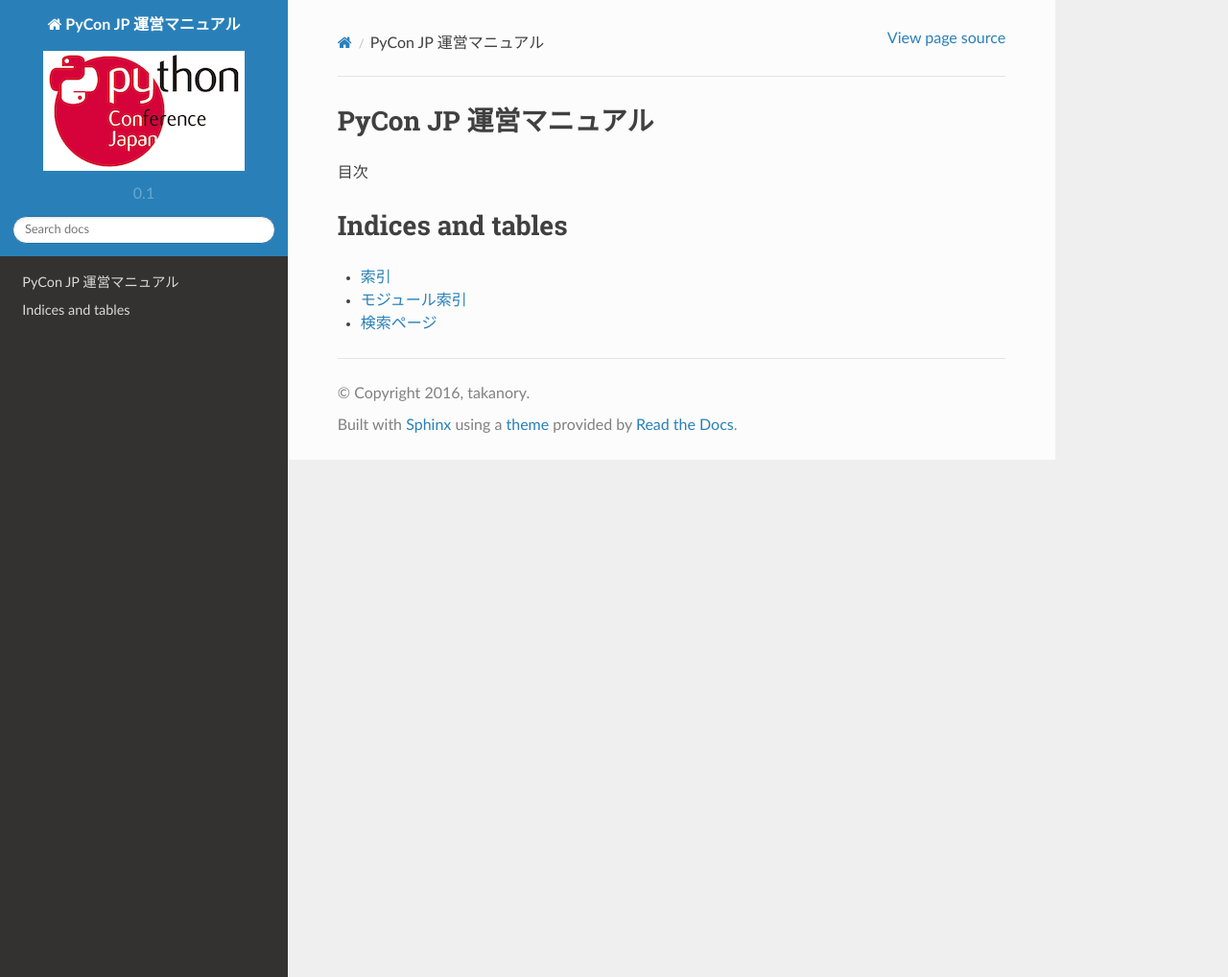
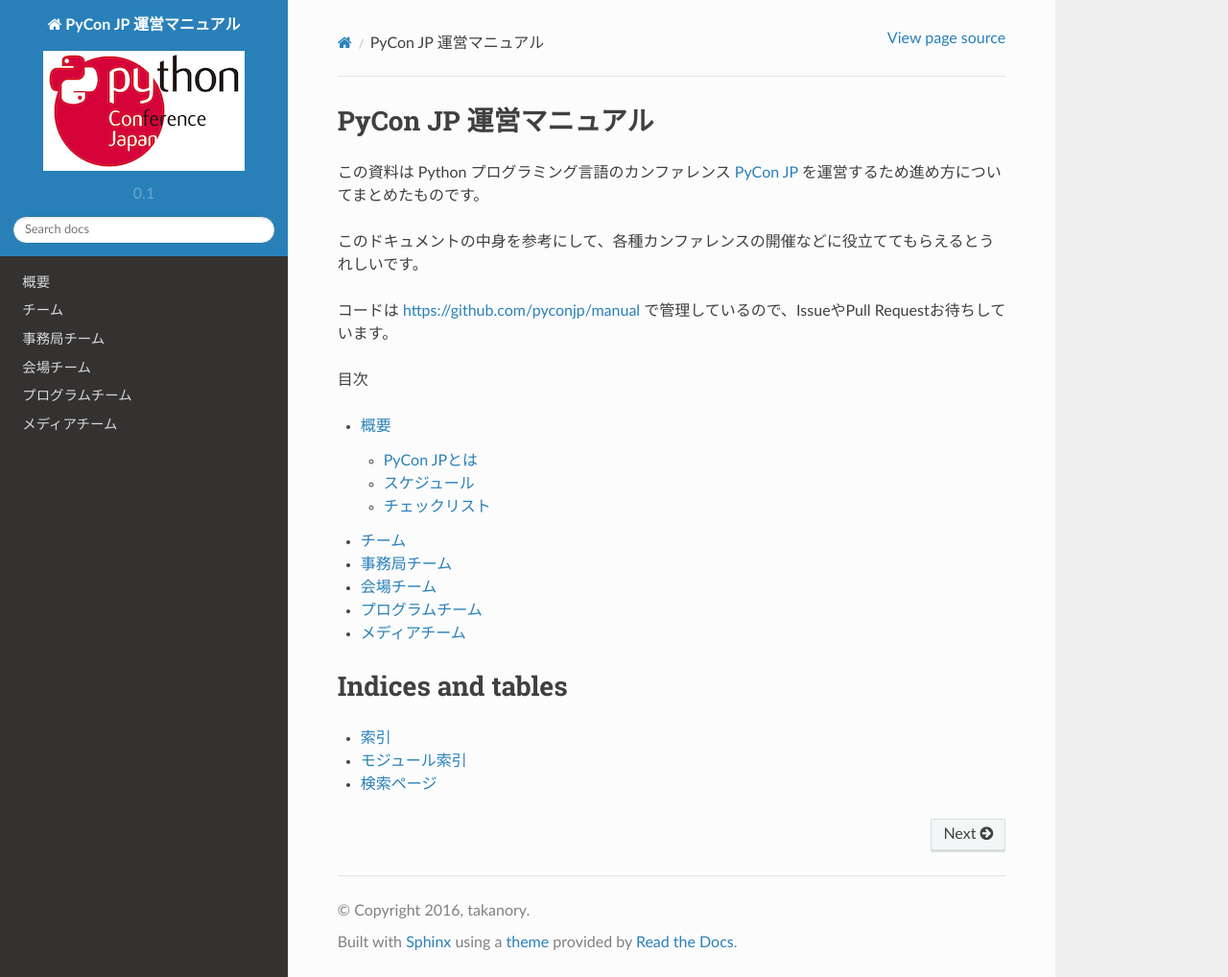
Before and after one commit to pyconjp/manual, a Sphinx documentation site: the page built from source/index.rst, in a window 1280 px wide and 1018 px high. Shown: the whole window at 96% size. Built offline with Sphinx 7.4.7 and the Read the Docs theme 2.0.0, drawn with Linux system fonts in a browser that asks for light colours.

Commit message:
ISSHA-188 Add document folders and index.rst

```diff
--- a/source/index.rst
+++ b/source/index.rst
@@ -6,12 +6,23 @@
 PyCon JP 運営マニュアル
 =======================
 
+この資料は Python プログラミング言語のカンファレンス `PyCon JP <http://www.pycon.jp>`_ を運営するため進め方についてまとめたものです。
+
+このドキュメントの中身を参考にして、各種カンファレンスの開催などに役立ててもらえるとうれしいです。
+
+コードは https://github.com/pyconjp/manual で管理しているので、IssueやPull Requestお待ちしています。
+
 目次
 
 .. toctree::
    :maxdepth: 2
 
-
+   overview/index
+   team/index
+   jimukyoku/index
+   venue/index
+   program/index
+   media/index
 
 Indices and tables
 ==================
--- /dev/null
+++ b/source/jimukyoku/index.rst
@@ -0,0 +1,5 @@
+==============
+ 事務局チーム
+==============
+
+事務局チームはXXXXを担当するチームです。
--- /dev/null
+++ b/source/media/index.rst
@@ -0,0 +1,5 @@
+================
+ メディアチーム
+================
+
+メディアチームはXXXを担当するチームです。
--- /dev/null
+++ b/source/overview/index.rst
@@ -0,0 +1,21 @@
+======
+ 概要
+======
+
+PyCon JPとは
+============
+
+PyCon JPは、日本で開催されるプログラミング言語Pythonに関する国際カンファレンスです。
+PyConはアメリカをはじめ世界中で開催されており、PyCon JPはそのうちの日本で開催されているものです。
+
+PyCon JPがPyConを名乗るためには特にPSF(Python Software Foundation)の許可などの必要はなく、日本独自で開催しています。
+
+- `PyCon - Connecting the Python Community <http://www.pycon.org/>`_ 世界中のPyCon情報
+
+スケジュール
+============
+.. todo:: ざっくり全体スケジュールを図とかで書く
+
+チェックリスト
+==============
+.. todo:: タスクをすすめるうえでのチェックリストとか掛けるといいなぁ
--- /dev/null
+++ b/source/program/index.rst
@@ -0,0 +1,5 @@
+==================
+ プログラムチーム
+==================
+
+プログラムチームはXXXをするチームです。
--- /dev/null
+++ b/source/team/index.rst
@@ -0,0 +1,5 @@
+========
+ チーム
+========
+
+ここでは、チーム全体の作り方や進め方について書きます。
--- /dev/null
+++ b/source/venue/index.rst
@@ -0,0 +1,5 @@
+============
+ 会場チーム
+============
+
+会場チームはXXXXを担当するチームです。
```
